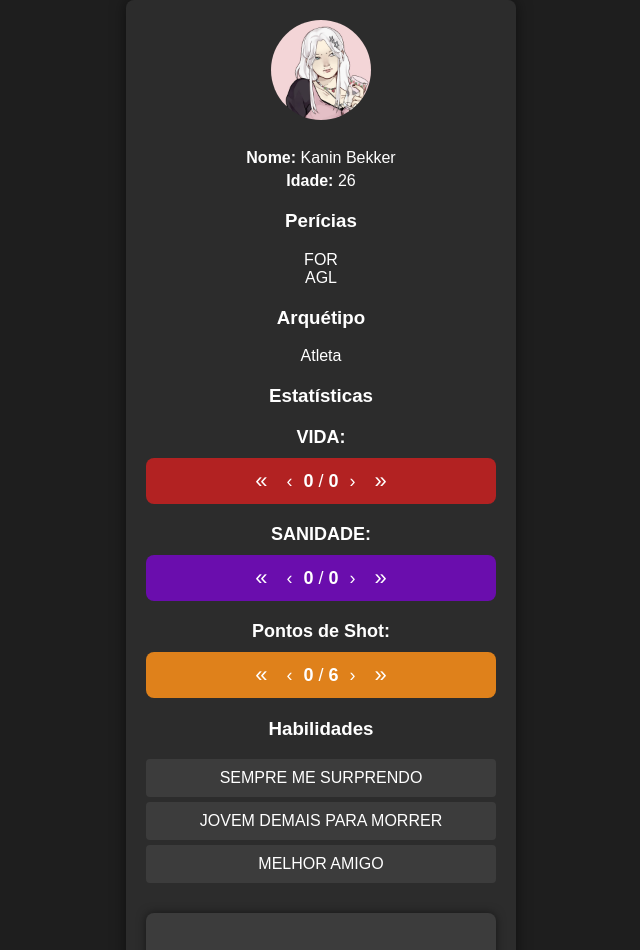
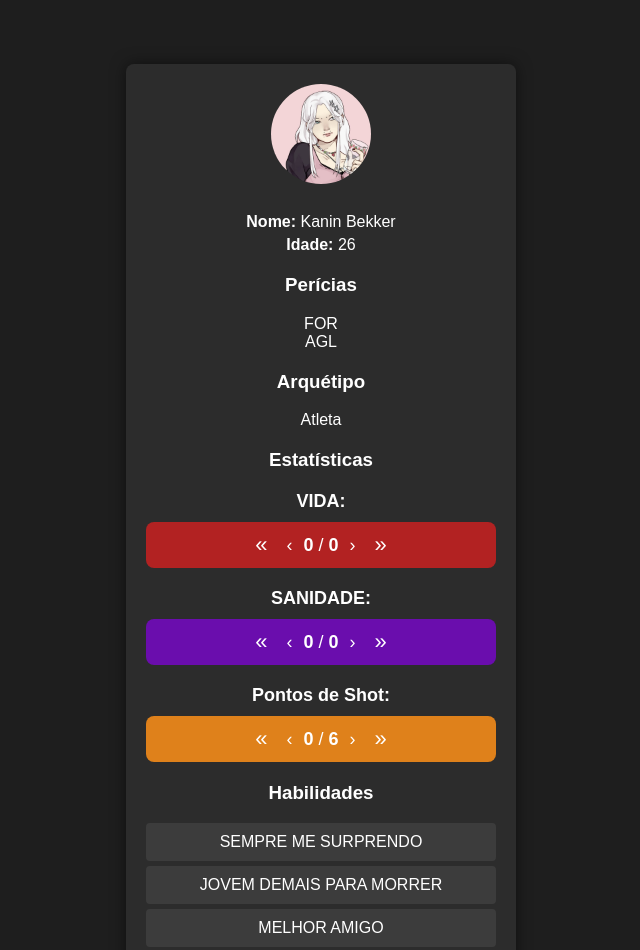
Before and after one commit to AlbertCohenhgs/kanin, a plain HTML site: page index.html in a window 1280 px wide. Shown: the top 950 px of the page, without its empty margins (319-959 px from the left). Drawn offline with Linux system fonts and the light colour scheme.

Commit message:
kanninf0

```diff
--- a/styles.css
+++ b/styles.css
@@ -7,7 +7,7 @@ body {
     display: flex;
     justify-content: center;
     align-items: center;
-    min-height: 120vh;
+    min-height: 150vh;
     overflow-y: auto;
     color: #fff;
 }
```
